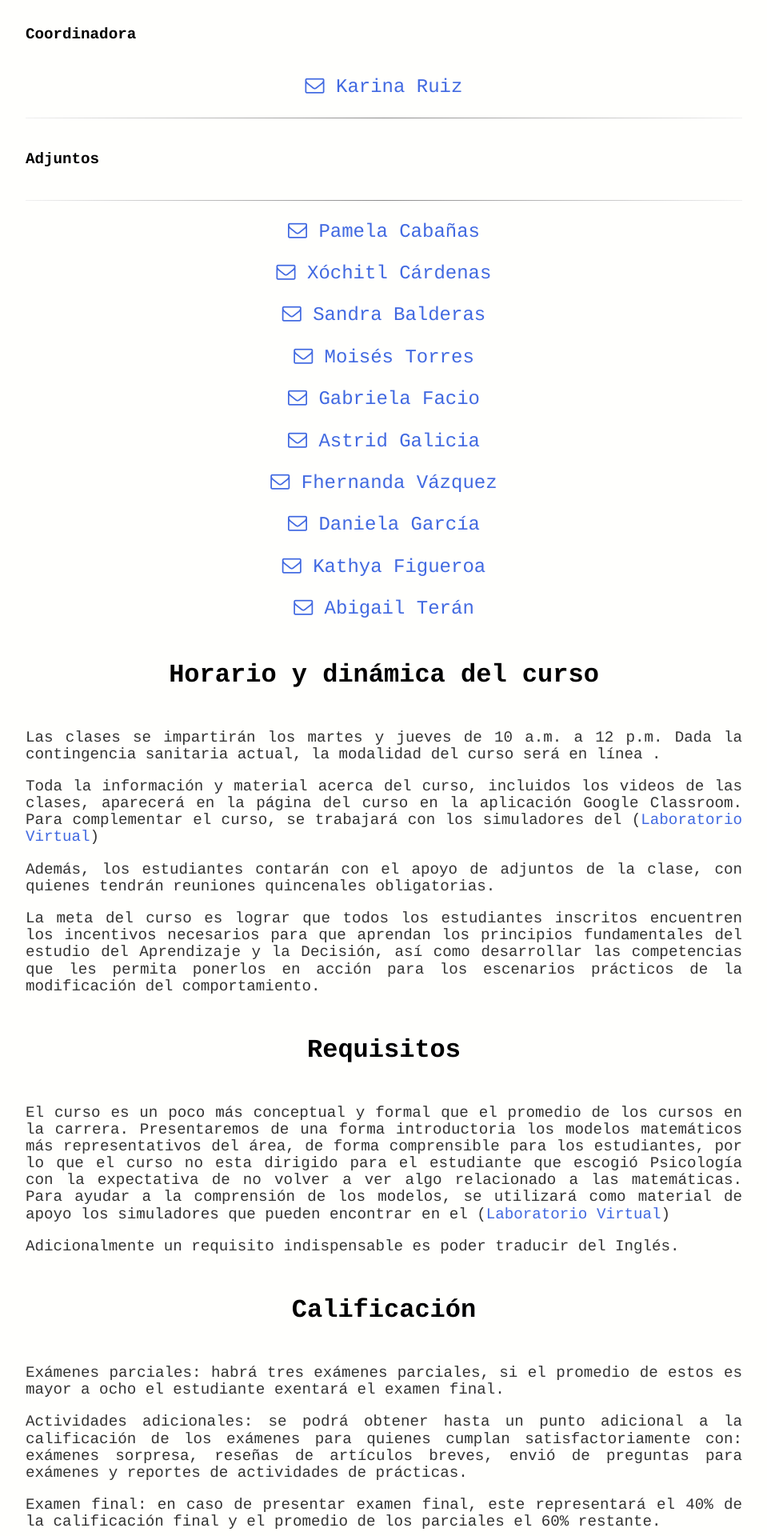
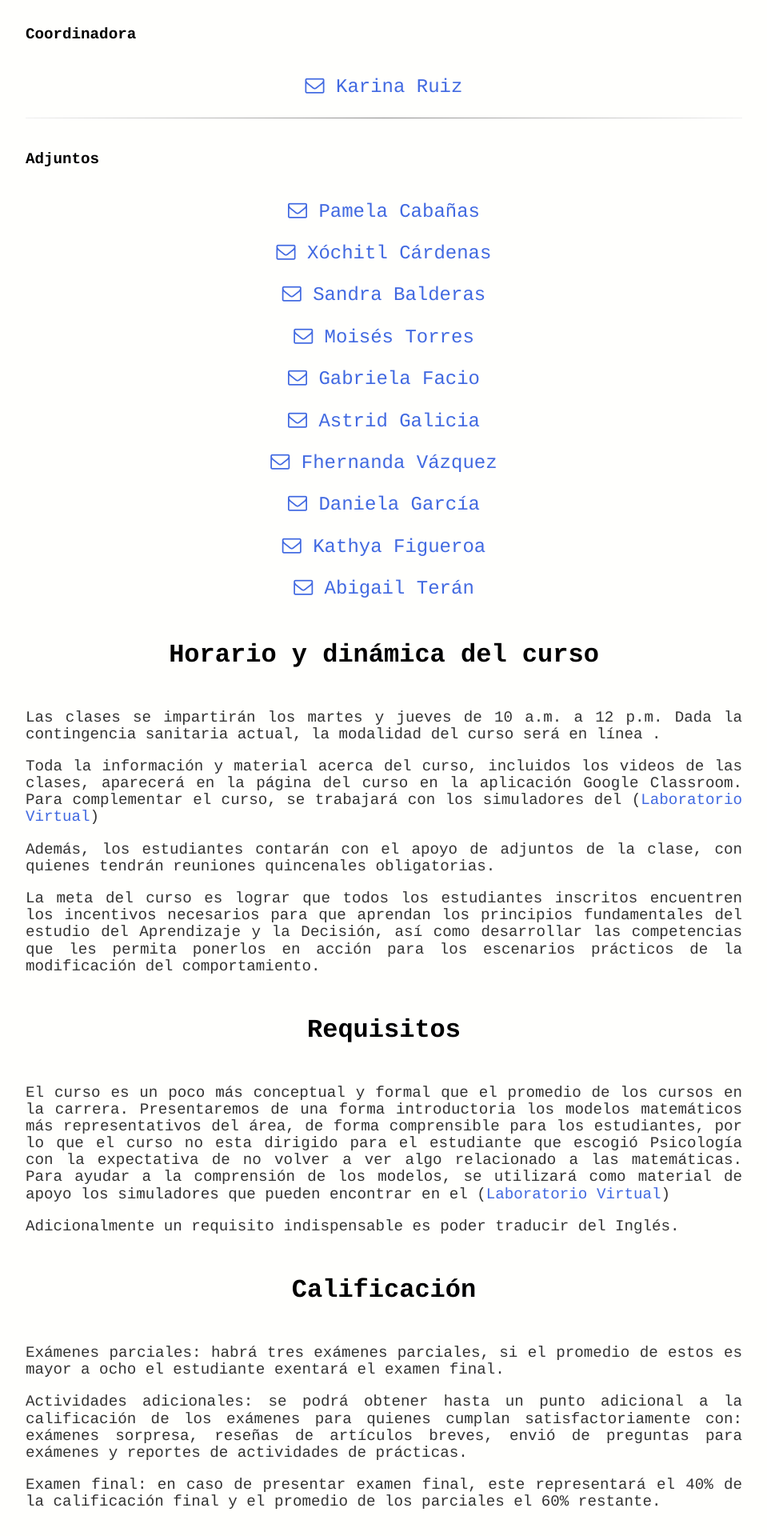
Before and after one commit to BouzasLab25/bouzaslab25.github.io, a Jekyll site: the page built from cursos/ACA II.html, in a window 1280 px wide. Shown: the part 678-2598 px from the top of the page at 80% size, without its empty margins (160-1119 px from the left). Built offline with Jekyll 4.4.1, drawn with Linux system fonts in a browser that asks for light colours.

Commit message:
Update ACA II.html

```diff
--- a/cursos/ACA II.html
+++ b/cursos/ACA II.html
@@ -26,12 +26,12 @@
 <hr class="style14">
 
  <h4>Adjuntos </h4>
-<hr class="style14">
- <p ALIGN=left>
- <a class='link' href="mailto:pamemondragon9@gmail.com"><i class='fa fa-envelope-o'></i> Pamela Cabañas </a>
+
+ <p>
+<left> <a class='link' href="mailto:pamemondragon9@gmail.com"><i class='fa fa-envelope-o'></i> Pamela Cabañas </a>
  </p>
 
- <p ALIGN=right>
+ <p align="right">
  <a class='link' href="mailto:xacm190319@gmail.com"><i class='fa fa-envelope-o'></i> Xóchitl Cárdenas </a>
  </p>
 
```
